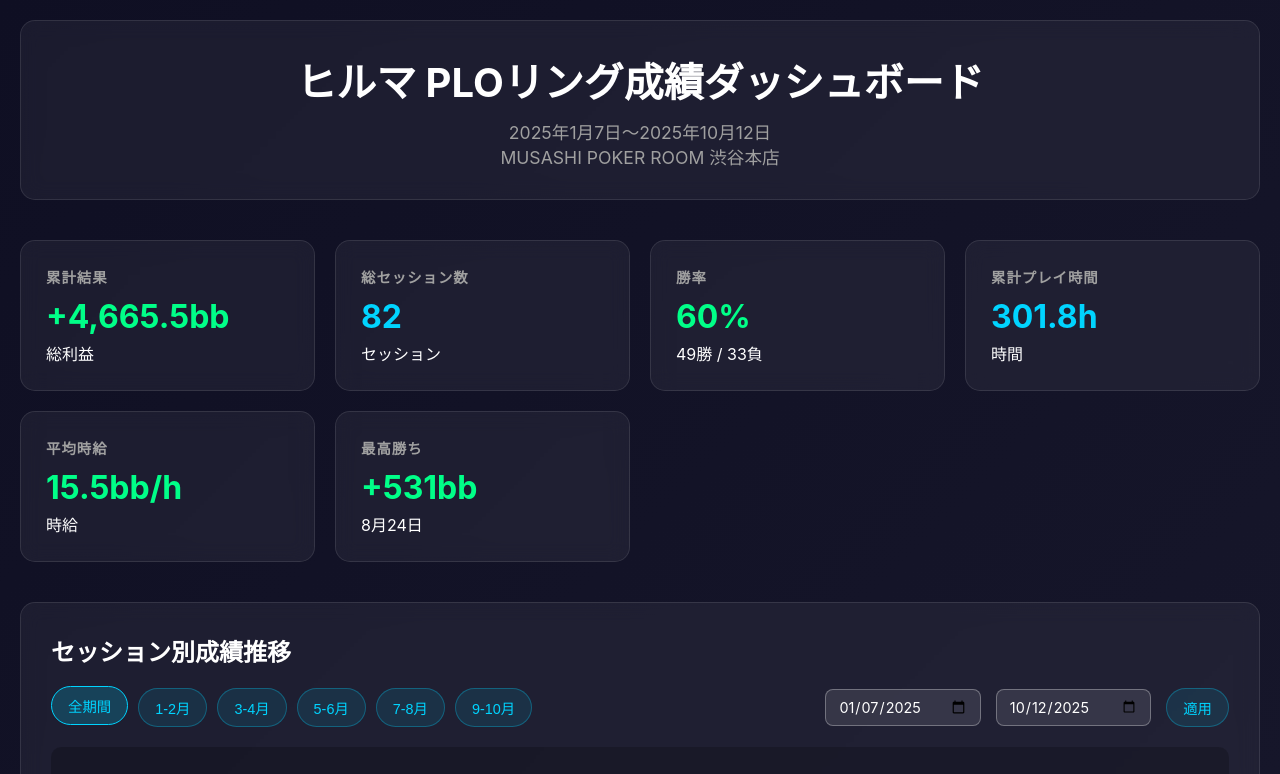
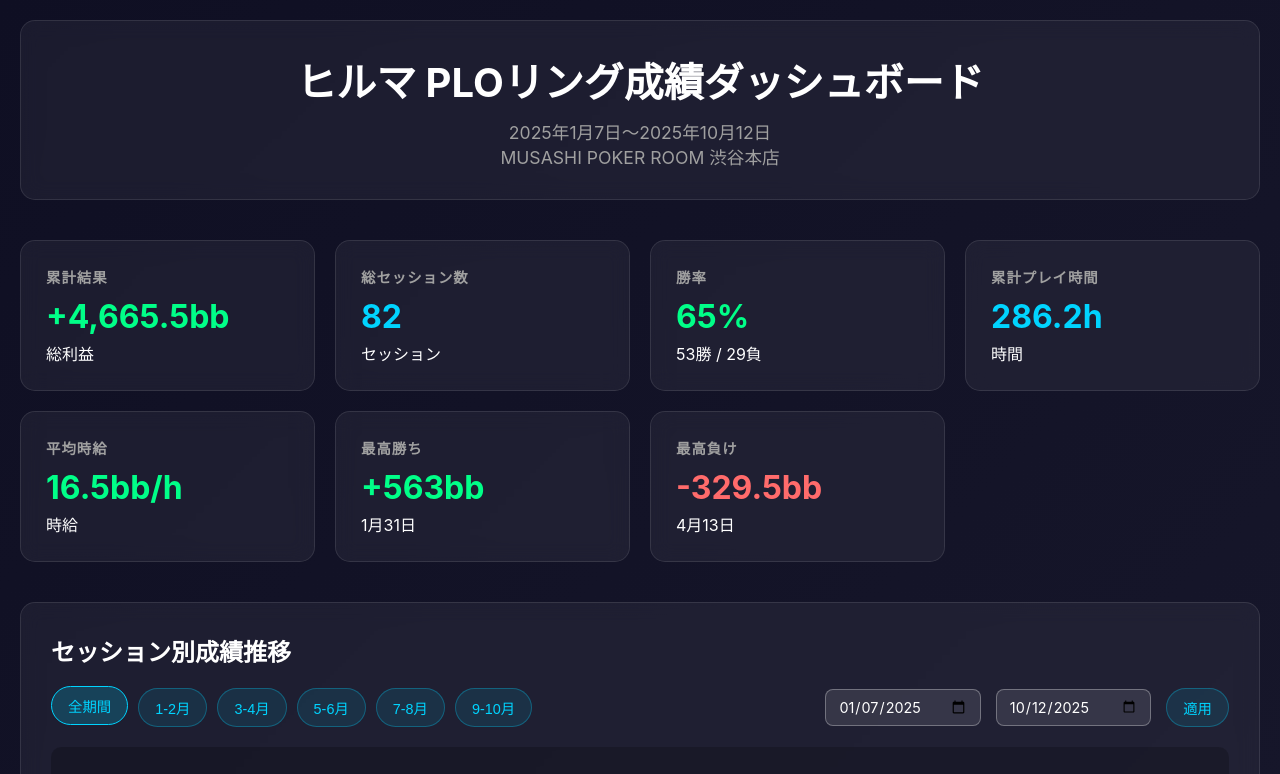
Before and after one commit to daytimeee812/plo_ring_dashboard, a plain HTML site: page index.html in a window 1280 px wide. Shown: the top 774 px of the page. Drawn offline with Linux system fonts and the light colour scheme.

Commit message:
Update index.html

```diff
--- a/index.html
+++ b/index.html
@@ -465,23 +465,28 @@
             </div>
             <div class="stat-card">
                 <h3>勝率</h3>
-                <div class="value positive">60%</div>
-                <p>49勝 / 33負</p>
+                <div class="value positive">65%</div>
+                <p>53勝 / 29負</p>
             </div>
             <div class="stat-card">
                 <h3>累計プレイ時間</h3>
-                <div class="value neutral">301.8h</div>
+                <div class="value neutral">286.2h</div>
                 <p>時間</p>
             </div>
             <div class="stat-card">
                 <h3>平均時給</h3>
-                <div class="value positive">15.5bb/h</div>
+                <div class="value positive">16.5bb/h</div>
                 <p>時給</p>
             </div>
             <div class="stat-card">
                 <h3>最高勝ち</h3>
-                <div class="value positive">+531bb</div>
-                <p>8月24日</p>
+                <div class="value positive">+563bb</div>
+                <p>1月31日</p>
+            </div>
+            <div class="stat-card">
+                <h3>最高負け</h3>
+                <div class="value negative">-329.5bb</div>
+                <p>4月13日</p>
             </div>
         </div>
 
@@ -643,6 +648,7 @@
             {date: '2025-09-30', buyin: 450, cashout: 499, result: 49, time: 3.33, cumulative: 9527},
             {date: '2025-10-07', buyin: 450, cashout: 407, result: -43, time: 2.31, cumulative: 9484},
             {date: '2025-10-10', buyin: 450, cashout: 375, result: -75, time: 2.53, cumulative: 9409},
+            {date: '2025-10-12', buyin: 450, cashout: 372, result: -78, time: 1.76, cumulative: 9331}
         ];
 
         // ソート状態の管理
```
